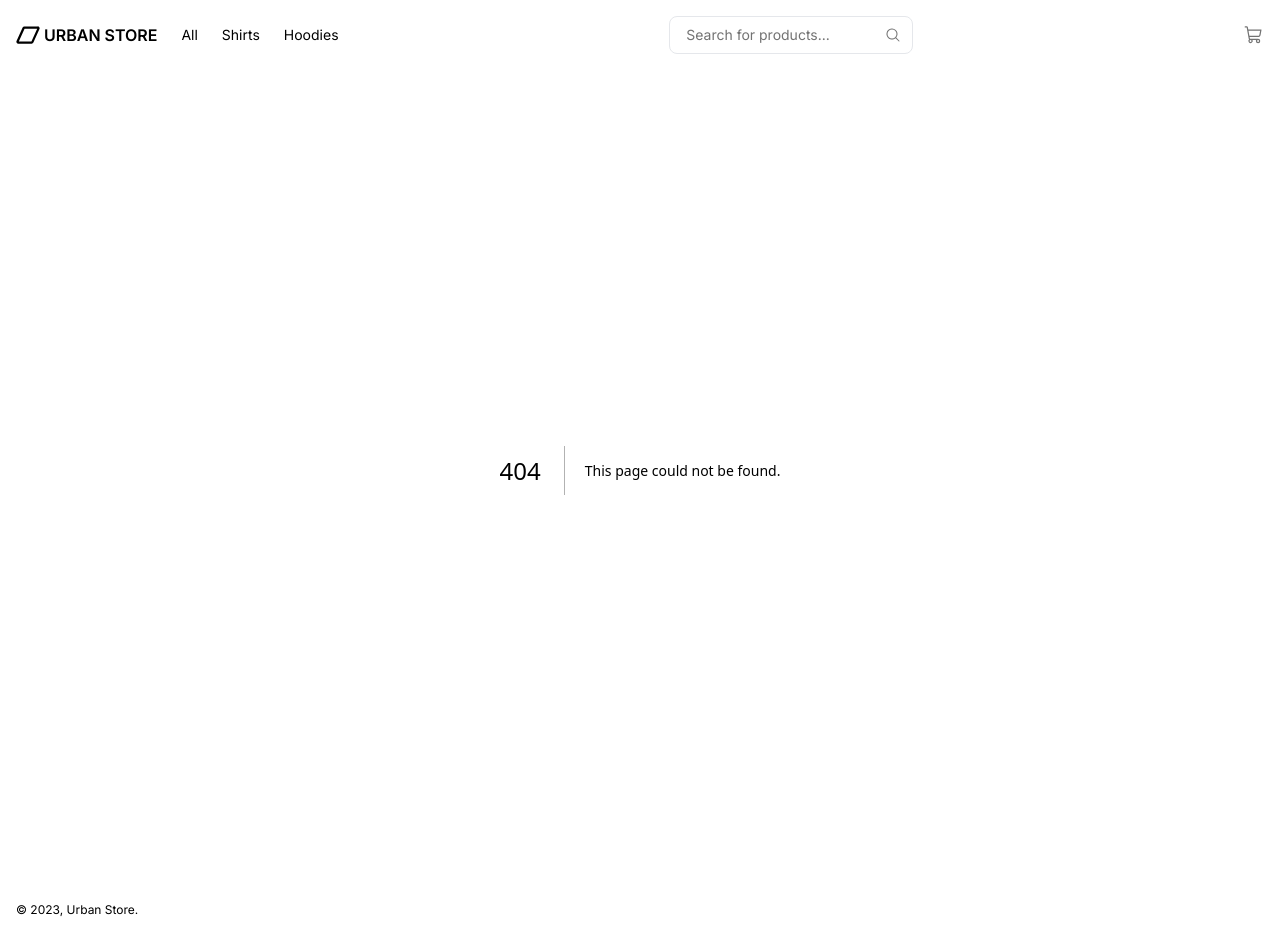
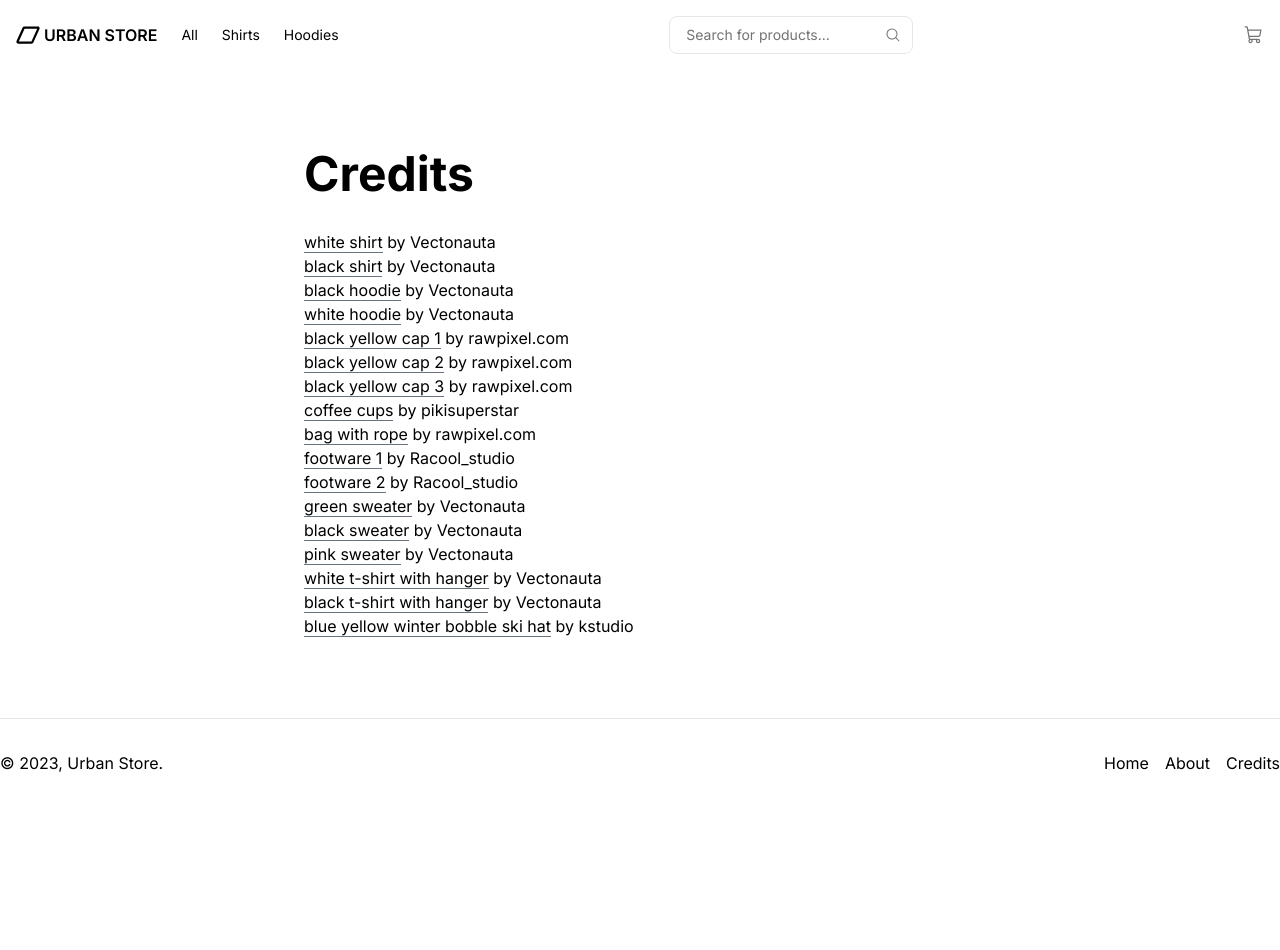
Before and after one commit to alexb017/urban-store, a Next.js app: page /credits in a window 1280 px wide. Before the commit this address had no page. After the commit the page ends 800 px from the top, so only its background shows below. Built offline with nearby package versions, Linux system fonts and the light colour scheme.

Commit message:
added some changes

```diff
--- /dev/null
+++ b/app/about/page.tsx
@@ -0,0 +1,7 @@
+export default function About() {
+  return (
+    <div className="mx-8 max-w-2xl py-20 sm:mx-auto">
+      <h1 className="mb-8 text-5xl font-bold">Urban Store</h1>
+    </div>
+  );
+}
--- /dev/null
+++ b/app/credits/page.tsx
@@ -0,0 +1,162 @@
+export default function Credits() {
+  return (
+    <div className="mx-8 max-w-2xl py-20 sm:mx-auto">
+      <h1 className="mb-8 text-5xl font-bold">Credits</h1>
+      <ul>
+        <li>
+          <a
+            className="border-b border-gray-500 hover:opacity-50 transition-opacity"
+            href="https://www.freepik.com/free-psd/isolated-black-t-shirt-front_16188005.htm#query=t%20shirt%20mockup&position=3&from_view=keyword&track=ais"
+          >
+            white shirt
+          </a>{' '}
+          by Vectonauta
+        </li>
+        <li>
+          <a
+            className="border-b border-gray-500 hover:opacity-50 transition-opacity"
+            href="https://www.freepik.com/free-psd/isolated-white-t-shirt-front-view_16188195.htm#query=t%20shirt%20mockup&position=7&from_view=keyword&track=ais"
+          >
+            black shirt
+          </a>{' '}
+          by Vectonauta
+        </li>
+        <li>
+          <a
+            className="border-b border-gray-500 hover:opacity-50 transition-opacity"
+            href="https://www.freepik.com/free-psd/isolated-back-black-hoodie_18218926.htm#query=hoodie%20mockup&position=30&from_view=search&track=country_rows_v2"
+          >
+            black hoodie
+          </a>{' '}
+          by Vectonauta
+        </li>
+        <li>
+          <a
+            className="border-b border-gray-500 hover:opacity-50 transition-opacity"
+            href="https://www.freepik.com/free-psd/isolated-back-white-hoodie_18218933.htm#page=2&query=hoodie%20mockup&position=1&from_view=search&track=country_rows_v2"
+          >
+            white hoodie
+          </a>{' '}
+          by Vectonauta
+        </li>
+        <li>
+          <a
+            className="border-b border-gray-500 hover:opacity-50 transition-opacity"
+            href="https://www.freepik.com/free-photo/black-yellow-cap-headwear-accessory_15662369.htm#page=2&query=hats%20mockup&position=19&from_view=search&track=country_rows_v2"
+          >
+            black yellow cap 1
+          </a>{' '}
+          by rawpixel.com
+        </li>
+        <li>
+          <a
+            className="border-b border-gray-500 hover:opacity-50 transition-opacity"
+            href="https://www.freepik.com/free-photo/black-yellow-cap-headwear-accessory_15593212.htm#from_view=detail_alsolike"
+          >
+            black yellow cap 2
+          </a>{' '}
+          by rawpixel.com
+        </li>
+        <li>
+          <a
+            className="border-b border-gray-500 hover:opacity-50 transition-opacity"
+            href="https://www.freepik.com/free-photo/black-yellow-cap-headwear-accessory_15643915.htm#from_view=detail_alsolike"
+          >
+            black yellow cap 3
+          </a>{' '}
+          by rawpixel.com
+        </li>
+        <li>
+          <a
+            className="border-b border-gray-500 hover:opacity-50 transition-opacity"
+            href="https://www.freepik.com/free-vector/realistic-coffee-cups-pack_21074716.htm#page=11&query=cup%20mockup&position=24&from_view=search&track=ais"
+          >
+            coffee cups
+          </a>{' '}
+          by pikisuperstar
+        </li>
+        <li>
+          <a
+            className="border-b border-gray-500 hover:opacity-50 transition-opacity"
+            href="https://www.freepik.com/free-photo/simple-white-drawstring-bag-with-rope_15850363.htm#page=3&query=backpaks%20mockup&position=46&from_view=search&track=country_rows_v2"
+          >
+            bag with rope
+          </a>{' '}
+          by rawpixel.com
+        </li>
+        <li>
+          <a
+            className="border-b border-gray-500 hover:opacity-50 transition-opacity"
+            href="https://www.freepik.com/free-photo/ice-coffee-with-whipped-cream_6048745.htm#page=5&query=footware%20mockup&position=1&from_view=search&track=ais"
+          >
+            footware 1
+          </a>{' '}
+          by Racool_studio
+        </li>
+        <li>
+          <a
+            className="border-b border-gray-500 hover:opacity-50 transition-opacity"
+            href="https://www.freepik.com/free-photo/pair-trainers_6048744.htm#from_view=detail_alsolike"
+          >
+            footware 2
+          </a>{' '}
+          by Racool_studio
+        </li>
+        <li>
+          <a
+            className="border-b border-gray-500 hover:opacity-50 transition-opacity"
+            href="https://www.freepik.com/free-photo/green-front-sweater_13237319.htm#page=17&query=jacket%20mockup&position=29&from_view=search&track=ais"
+          >
+            green sweater
+          </a>{' '}
+          by Vectonauta
+        </li>
+        <li>
+          <a
+            className="border-b border-gray-500 hover:opacity-50 transition-opacity"
+            href="https://www.freepik.com/free-photo/black-front-sweater_13410571.htm#from_view=detail_alsolike"
+          >
+            black sweater
+          </a>{' '}
+          by Vectonauta
+        </li>
+        <li>
+          <a
+            className="border-b border-gray-500 hover:opacity-50 transition-opacity"
+            href="https://www.freepik.com/free-photo/pink-sweater-front_13237329.htm#from_view=detail_alsolike"
+          >
+            pink sweater
+          </a>{' '}
+          by Vectonauta
+        </li>
+        <li>
+          <a
+            className="border-b border-gray-500 hover:opacity-50 transition-opacity"
+            href="https://www.freepik.com/free-psd/isolated-white-t-shirt-with-hanger_18219090.htm#query=t%20shirt%20mockup&position=34&from_view=search&track=ais"
+          >
+            white t-shirt with hanger
+          </a>{' '}
+          by Vectonauta
+        </li>
+        <li>
+          <a
+            className="border-b border-gray-500 hover:opacity-50 transition-opacity"
+            href="https://www.freepik.com/free-psd/isolated-black-t-shirt-opened_18218947.htm#from_view=detail_alsolike"
+          >
+            black t-shirt with hanger
+          </a>{' '}
+          by Vectonauta
+        </li>
+        <li>
+          <a
+            className="border-b border-gray-500 hover:opacity-50 transition-opacity"
+            href="https://www.freepik.com/free-photo/blue-yellow-winter-bobble-ski-hat_21201144.htm#page=6&query=beanie%20mockup&position=26&from_view=search&track=ais"
+          >
+            blue yellow winter bobble ski hat
+          </a>{' '}
+          by kstudio
+        </li>
+      </ul>
+    </div>
+  );
+}
--- a/app/layout.tsx
+++ b/app/layout.tsx
@@ -1,14 +1,14 @@
-import Navbar from "@/components/navbar";
-import "./globals.css";
-import type { Metadata } from "next";
-import { Inter } from "next/font/google";
-import Footer from "@/components/footer";
+import Navbar from '@/components/navbar';
+import './globals.css';
+import type { Metadata } from 'next';
+import { Inter } from 'next/font/google';
+import Footer from '@/components/footer';
 
-const inter = Inter({ subsets: ["latin"] });
+const inter = Inter({ subsets: ['latin'] });
 
 export const metadata: Metadata = {
-  title: "Urban Store",
-  description: "Generated by create next app",
+  title: 'Urban Store',
+  description: 'Generated by create next app',
 };
 
 export default function RootLayout({
@@ -20,7 +20,7 @@ export default function RootLayout({
     <html lang="en">
       <body className={inter.className}>
         <Navbar />
-        <main>{children}</main>
+        <main className="w-full">{children}</main>
         <Footer />
       </body>
     </html>
--- a/app/product/[id]/page.tsx
+++ b/app/product/[id]/page.tsx
@@ -1,12 +1,12 @@
-import Gallery from "@/components/gallery";
-import ProductDescription from "@/components/product-description";
-import Link from "next/link";
-import Image from "next/image";
+import Gallery from '@/components/gallery';
+import ProductDescription from '@/components/product-description';
+import Link from 'next/link';
+import Image from 'next/image';
 
 export default async function ProductPage({
   params: { id },
 }: {
-  params: { id: number };
+  params: { id: string };
 }) {
   const res = await fetch(
     `https://urban-store-2da52-default-rtdb.europe-west1.firebasedatabase.app/productsDetails/id${id}.json`,
@@ -40,14 +40,16 @@ type Product = {
   price: string;
 };
 
-async function RelatedProducts({ id }: { id: number }) {
+async function RelatedProducts({ id }: { id: string }) {
   const res = await fetch(
-    "https://urban-store-2da52-default-rtdb.europe-west1.firebasedatabase.app/products.json",
-    { cache: "no-store" }
+    'https://urban-store-2da52-default-rtdb.europe-west1.firebasedatabase.app/products.json',
+    { cache: 'no-store' }
   );
   const products: Product[] = (await res.json()) || [];
 
-  const filteredProducts = products.filter((product) => product.id !== id);
+  const filteredProducts = products.filter(
+    (product) => product.id !== Number.parseInt(id, 10)
+  );
 
   return (
     <div className="py-8">
--- a/components/footer.tsx
+++ b/components/footer.tsx
@@ -1,7 +1,26 @@
+import Link from 'next/link';
+
 export default function Footer() {
   return (
-    <div className="mx-auto w-full max-w-7xl py-8">
-      <p className="text-xs px-4">&copy; 2023, Urban Store.</p>
+    <div className="flex items-center justify-between mx-auto w-full max-w-7xl p-4 pt-8 min-[1280px]:px-0 border-t">
+      <p className="">&copy; 2023, Urban Store.</p>
+      <ul className="flex items-start gap-4">
+        <li>
+          <Link href="/" className="hover:opacity-50 transition-opacity">
+            Home
+          </Link>
+        </li>
+        <li>
+          <Link href="/about" className="hover:opacity-50 transition-opacity">
+            About
+          </Link>
+        </li>
+        <li>
+          <Link href="/credits" className="hover:opacity-50 transition-opacity">
+            Credits
+          </Link>
+        </li>
+      </ul>
     </div>
   );
 }
--- a/components/gallery.tsx
+++ b/components/gallery.tsx
@@ -1,10 +1,15 @@
-"use client";
+'use client';
 
-import Image from "next/image";
-import { useState, useEffect } from "react";
+import Image from 'next/image';
+import { useState } from 'react';
 
 export default function Gallery({ images }: { images: { src: string }[] }) {
   const [imageIndex, setImageIndex] = useState(0);
+
+  const imageURL = images[imageIndex].src as string;
+  // Matches the last / and captures characters before the last .
+  const regex = /\/([^/]+)\.[^.]+$/;
+  const imageAlt = imageURL.match(regex);
 
   return (
     <>
@@ -14,8 +19,8 @@ export default function Gallery({ images }: { images: { src: string }[] }) {
             className="h-full w-full object-contain"
             fill
             sizes="(min-width: 1024px) 66vw, 100vw"
-            src={images[imageIndex].src as string}
-            alt=""
+            src={imageURL}
+            alt={imageAlt?.[1] as string}
           />
         )}
 
@@ -25,13 +30,15 @@ export default function Gallery({ images }: { images: { src: string }[] }) {
               {images.map((image, index) => {
                 const isActive = index === imageIndex;
                 const classname =
-                  "cursor-pointer backdrop-blur border rounded-lg hover:border-blue-500 bg-slate-100 bg-opacity-30";
+                  'cursor-pointer backdrop-blur border rounded-lg hover:border-blue-500 bg-slate-100 bg-opacity-30';
+
+                const imgAlt = image.src.match(regex);
 
                 return (
                   <li key={index} className="h-20 w-20">
                     <Image
                       src={image.src}
-                      alt=""
+                      alt={imgAlt?.[1] as string}
                       className={
                         isActive
                           ? `${classname} border-2 border-blue-500`
```
